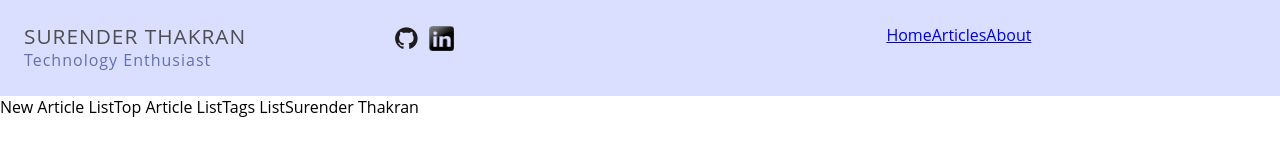
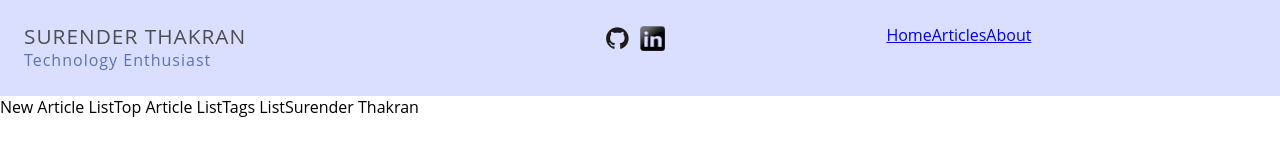
Before and after one commit to surenderthakran/blogger, a website: page app/views/index.html in a window 1280 px wide. Drawn offline with Linux system fonts and the light colour scheme.

Commit message:
UI updates

```diff
--- a/app/views/app/scss/header.scss
+++ b/app/views/app/scss/header.scss
@@ -40,11 +40,14 @@ header.page-header {
 
     .centerbar {
         width: 40%;
+        text-align: center;
 
         /* External icons */
 
         .external-logos-small {
             padding: 2px 0;
+            display: inline-block;
+            float: none;
         }
 
         .external-logos-small > a {
```
Also changed, not shown: README.md, app/views/dist/css/main.css.
